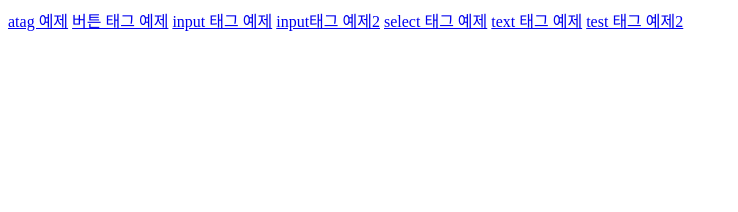
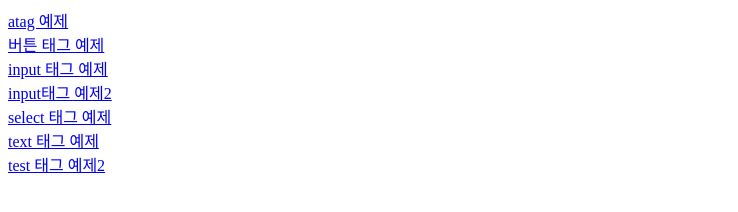
Before and after one commit to jeonseojin/HTML, a plain HTML site: page day30/index.html in a window 1280 px wide. Shown: the whole page, without its empty margins (0-738 px from the left). Drawn offline with Linux system fonts and the light colour scheme.

Commit message:
30일차

```diff
--- a/day30/index.html
+++ b/day30/index.html
@@ -6,13 +6,13 @@
     <title>30일차 예제</title>
 </head>
 <body>
-    <a href="atag.html">atag 예제</a>
-    <a href="buttontag.html">버튼 태그 예제</a>
-    <a href="inputtag.html">input 태그 예제</a>
-    <a href="textex2.html">input태그 예제2</a>
-    <a href="selecttag.html">select 태그 예제</a>
-    <a href="texttag.html">text 태그 예제</a>
-    <a href="textex1.html">test 태그 예제2</a>
+    <a href="atag.html">atag 예제</a><br>
+    <a href="buttontag.html">버튼 태그 예제</a><br>
+    <a href="inputtag.html">input 태그 예제</a><br>
+    <a href="textex2.html">input태그 예제2</a><br>
+    <a href="selecttag.html">select 태그 예제</a><br>
+    <a href="texttag.html">text 태그 예제</a><br>
+    <a href="textex1.html">test 태그 예제2</a><br>
 
 
 
```
